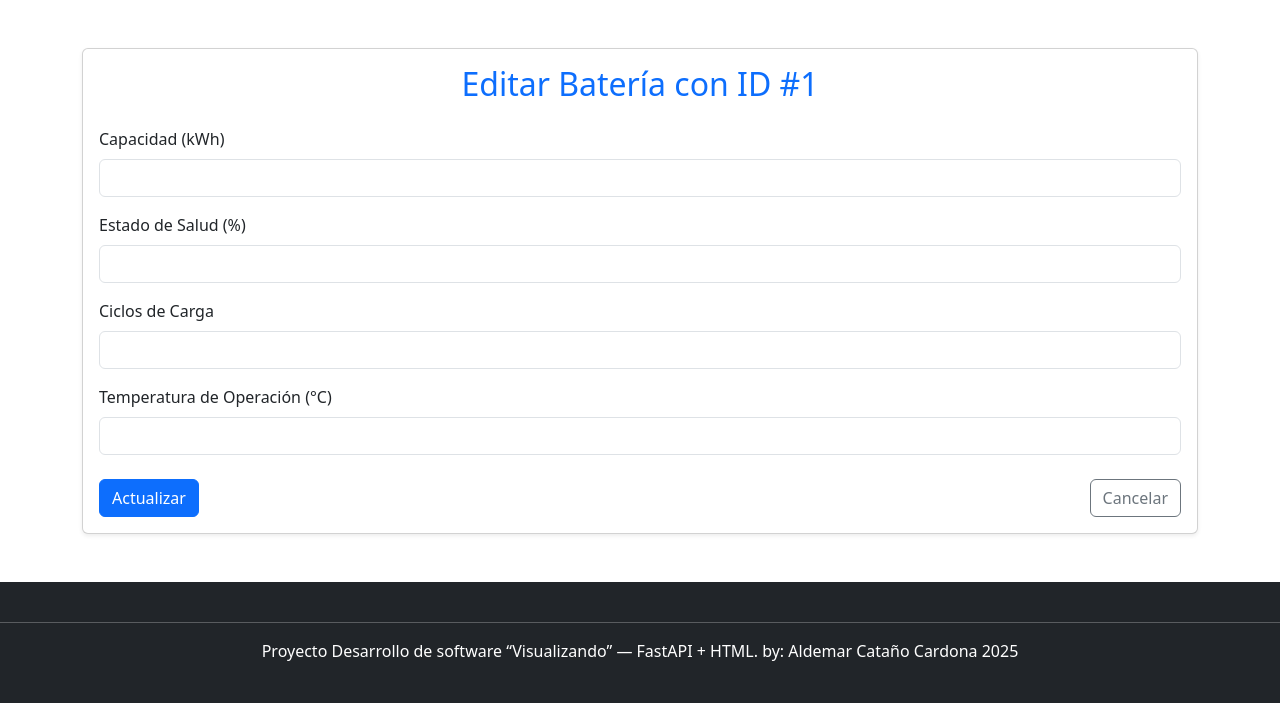
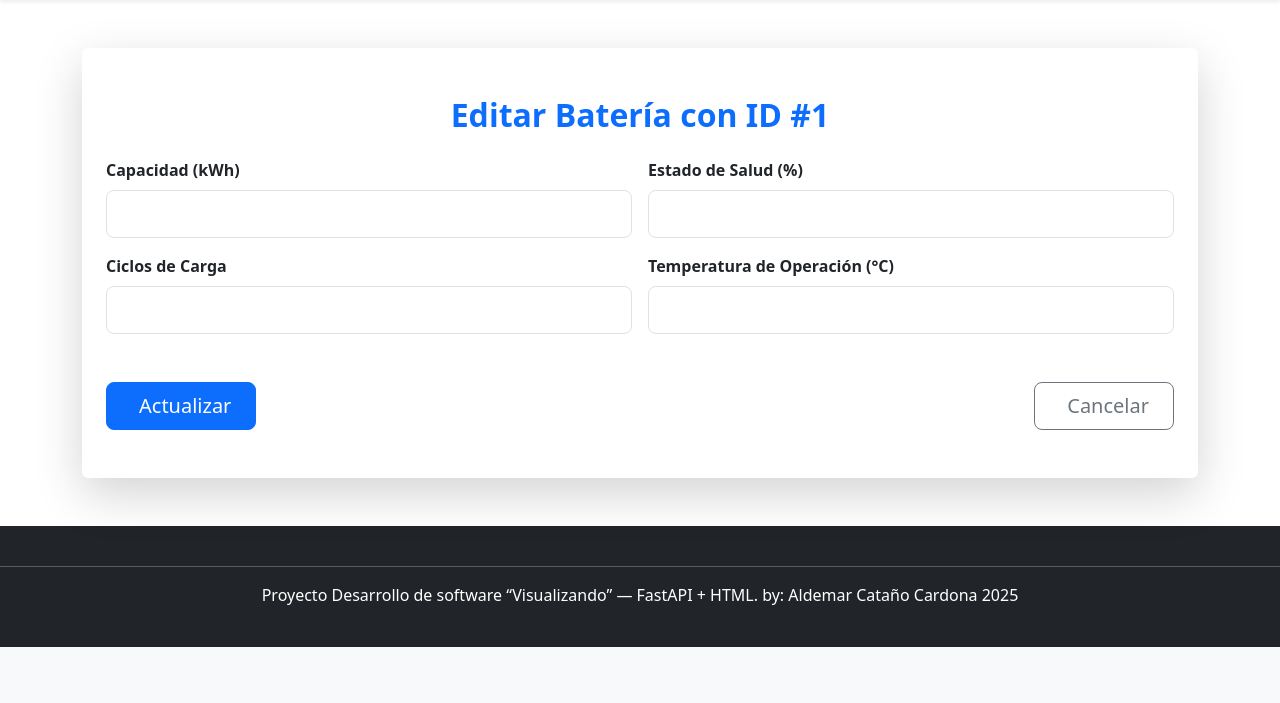
Before and after one commit to Aldemitar/vehiculos_electricos_aldemar, a FastAPI app: template templates/edit_bateria.html in a window 1280 px wide. Shown: the part 245-948 px from the top of the page. After the commit the page ends 892 px from the top, so only its background shows below. Run offline with FastAPI, Linux system fonts and the light colour scheme; the template is opened without the code that fills it: most values are stand-ins (such as "Sample title", 1, 10 or a date in 2020); parts of the project's set-up code (start-up, migrations or seed data) failed here and were passed over.

Commit message:
Se adaptaron filtros de los formularios de agregar para los de actualizar en ambos modelos, tanto batería como vehículo

```diff
--- a/templates/edit_bateria.html
+++ b/templates/edit_bateria.html
@@ -2,48 +2,48 @@
 {% block title %}Actualizar Batería{% endblock %}
 {% block content %}
 
-    <header class="bg-dark text-white py-5">
+    <header class="bg-dark text-white py-5 shadow-sm">
         <div class="container text-center">
             <h1 class="display-3 fw-bold mb-3">Actualización de batería</h1>
         </div>
     </header>
 
     <div class="container my-5">
-        <div class="card shadow-sm">
-            <div class="card-body">
-                <h2 class="card-title mb-4 text-primary text-center">Editar Batería con ID #{{ bateria.id }}</h2>
-
+        <div class="card shadow-lg border-0">
+            <div class="card-body px-4 py-5">
+                <h2 class="card-title mb-4 text-primary text-center fw-semibold">Editar Batería con ID #{{ bateria.id }}</h2>
                 <form id="bateriaEditForm" action="/baterias/update/{{ bateria.id }}" method="POST" onsubmit="mostrarCarga()">
-                    <div class="mb-3">
-                        <label for="capacidad_kWh" class="form-label">Capacidad (kWh)</label>
-                        <input type="number" step="0.1" id="capacidad_kWh" name="capacidad_kWh" class="form-control" value="{{ bateria.capacidad_kWh }}" required>
+                    <div class="row g-3">
+                        <div class="col-md-6">
+                            <label for="capacidad_kWh" class="form-label fw-semibold">Capacidad (kWh)</label>
+                            <input type="number" step="0.1" id="capacidad_kWh" name="capacidad_kWh" class="form-control form-control-lg" value="{{ bateria.capacidad_kWh }}" required>
+                        </div>
+                        <div class="col-md-6">
+                            <label for="estado_salud" class="form-label fw-semibold">Estado de Salud (%)</label>
+                            <input type="number" step="0.1" id="estado_salud" name="estado_salud" class="form-control form-control-lg" min="0" max="100" value="{{ bateria.estado_salud }}" required>
+                        </div>
+                        <div class="col-md-6">
+                            <label for="ciclos_carga" class="form-label fw-semibold">Ciclos de Carga</label>
+                            <input type="number" id="ciclos_carga" name="ciclos_carga" class="form-control form-control-lg" min="0" value="{{ bateria.ciclos_carga or 0 }}">
+                        </div>
+                        <div class="col-md-6">
+                            <label for="temperatura_operacion" class="form-label fw-semibold">Temperatura de Operación (°C)</label>
+                            <input type="number" step="0.1" id="temperatura_operacion" name="temperatura_operacion" class="form-control form-control-lg" value="{{ bateria.temperatura_operacion }}">
+                        </div>
                     </div>
-
-                    <div class="mb-3">
-                        <label for="estado_salud" class="form-label">Estado de Salud (%)</label>
-                        <input type="number" step="0.1" id="estado_salud" name="estado_salud" class="form-control" min="0" max="100" value="{{ bateria.estado_salud }}" required>
+                    <div class="d-flex justify-content-between align-items-center mt-5">
+                        <button id="submitBtn" type="submit" class="btn btn-primary btn-lg px-4">
+                            <i class="bi bi-save me-2"></i>Actualizar
+                        </button>
+                        <a href="/baterias" class="btn btn-outline-secondary btn-lg px-4">
+                            <i class="bi bi-arrow-left me-2"></i>Cancelar
+                        </a>
                     </div>
-
-                    <div class="mb-3">
-                        <label for="ciclos_carga" class="form-label">Ciclos de Carga</label>
-                        <input type="number" id="ciclos_carga" name="ciclos_carga" class="form-control" min="0" value="{{ bateria.ciclos_carga or 0 }}">
-                    </div>
-
-                    <div class="mb-4">
-                        <label for="temperatura_operacion" class="form-label">Temperatura de Operación (°C)</label>
-                        <input type="number" step="0.1" id="temperatura_operacion" name="temperatura_operacion" class="form-control" value="{{ bateria.temperatura_operacion }}">
-                    </div>
-
-                    <div class="d-flex justify-content-between align-items-center">
-                        <button id="submitBtn" type="submit" class="btn btn-primary">Actualizar</button>
-                        <a href="/baterias" class="btn btn-outline-secondary">Cancelar</a>
-                    </div>
-
-                    <div id="pantallaCarga" class="text-center mt-4" style="display: none;">
-                        <div class="spinner-border text-primary" role="status">
+                    <div id="pantallaCarga" class="text-center mt-5" style="display: none;">
+                        <div class="spinner-border text-primary" role="status" style="width: 3rem; height: 3rem;">
                             <span class="visually-hidden">Cargando...</span>
                         </div>
-                        <p class="mt-2">Procesando, por favor espera...</p>
+                        <p class="mt-3 fs-5">Procesando, por favor espera...</p>
                     </div>
                 </form>
             </div>
```
Also changed, not shown: templates/edit_vehicle.html (+28 -26 lines).
